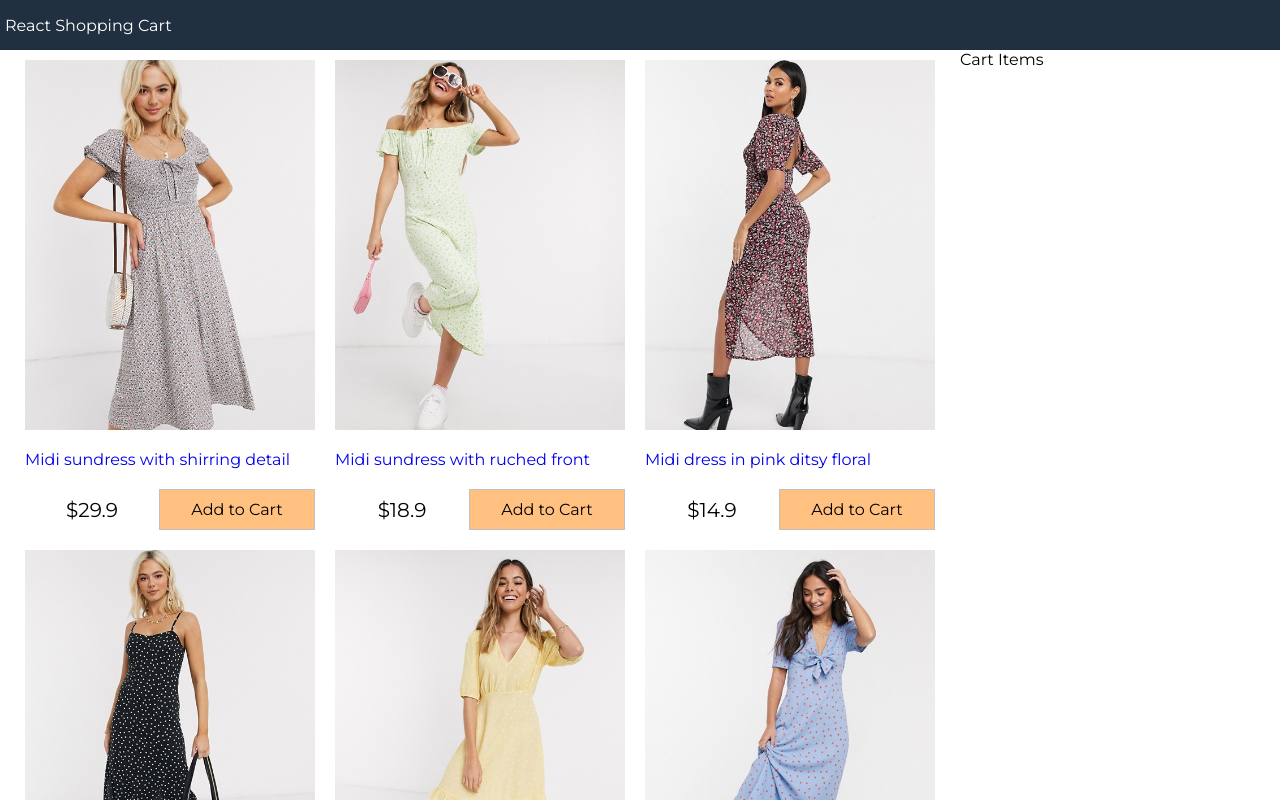
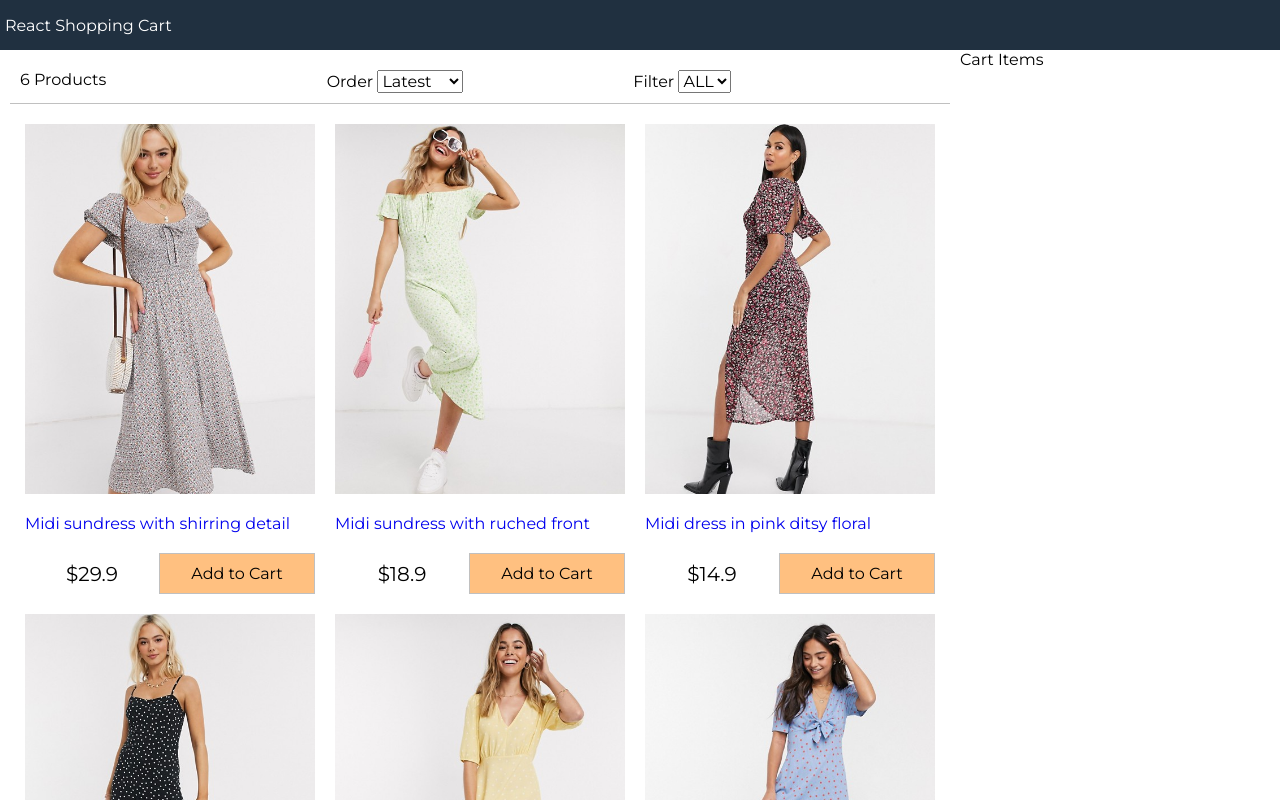
Before and after one commit to gajindusica02/react-shopping-cart, a React (Create React App) app: page / in a window 1280 px wide. Shown: the top 800 px of the page. Built offline with nearby package versions, Linux system fonts and the light colour scheme.

Commit message:
'filter-component'

```diff
--- a/src/App.js
+++ b/src/App.js
@@ -1,6 +1,7 @@
 import data from './data.json';
 import React from 'react';
 import Products from './components/Products';
+import Filter from './components/Filter';
 
 
 class App extends React.Component {
@@ -12,6 +13,41 @@
       sort: "",
     }
   }
+
+  sortProducts = (event) =>{
+    const sort = event.target.value;
+    this.setState((state) =>({
+      sort: sort,
+      products: this.state.products.slice().sort((a,b) =>
+      sort === 'lowest'
+      ? a.price > b.price
+        ? 1
+        : -1
+       : sort === 'highest'
+       ? a.price < b.price
+         ? 1
+         : -1
+         : a._id < b._id
+         ? 1
+         : -1
+      ),
+    }));
+  };
+
+  filterProducts = (event) => {
+    if(event.target.value === ""){
+      this.setState({
+        size: event.target.value,
+        products: data.products
+      })
+    }else{
+      this.setState({
+        size: event.target.value,
+        products: data.products.filter((product) => product.availableSizes.indexOf(event.target.value) >= 0 ),
+      })
+    }
+  }
+
   render (){
     return (
     <div className="grid-container">
@@ -21,6 +57,13 @@
       <main>
         <div className="content">
           <div className="main">
+            <Filter count={this.state.products.length}
+            size={this.state.size}
+            sort={this.state.sort}
+            filterProducts = {this.filterProducts}
+            sortProducts = {this.sortProducts}
+            >
+            </Filter>
            <Products products={this.state.products} />
           </div>
           <div className="sidebar">
--- /dev/null
+++ b/src/components/Filter.js
@@ -0,0 +1,33 @@
+import React, { Component } from 'react'
+
+export default class Filter extends Component {
+  render() {
+    return (
+      <div className="filter">
+        <div className="filter-result">
+            {this.props.count} Products
+        </div>
+        <div className="filter-sort">
+          Order {" "}
+          <select value={this.props.sort} onChange={this.props.sortProducts}>
+            <option value="latest">Latest</option>
+            <option value="lowest">Lowest</option>
+            <option value="highest">Highest</option>
+          </select>
+        </div>
+        <div className="filter-size">
+          Filter{" "}
+          <select value={this.props.size} onChange={this.props.filterProducts}>
+              <option value="">ALL</option>
+              <option value="XS">XS</option>
+              <option value="S">S</option>
+              <option value="M">M</option>
+              <option value="L">L</option>
+              <option value="XL">XL</option>
+              <option value="XXL">XXL</option>
+          </select>
+        </div>
+      </div>
+    )
+  }
+}
--- a/src/index.css
+++ b/src/index.css
@@ -137,3 +137,17 @@
 .button.primary{
   background-color: #ffc080;
 }
+
+/* Filter */
+
+.filter{
+  display: flex;
+  justify-content: space-between;
+  padding: 1rem;
+  margin: 1rem;
+  border-bottom: .1rem #c0c0c0 solid;
+}
+
+.filter div{
+  flex: 1;
+}
```
